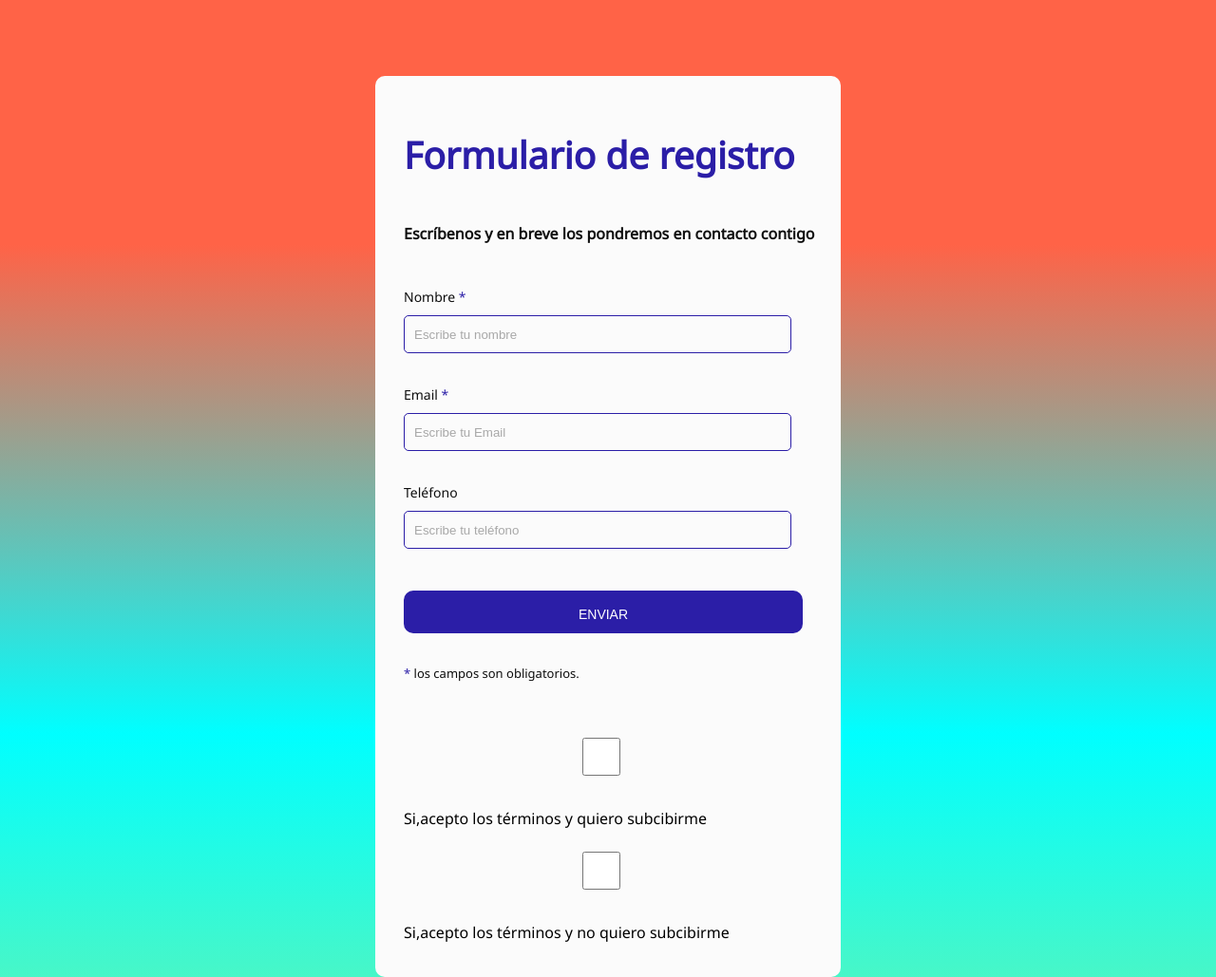
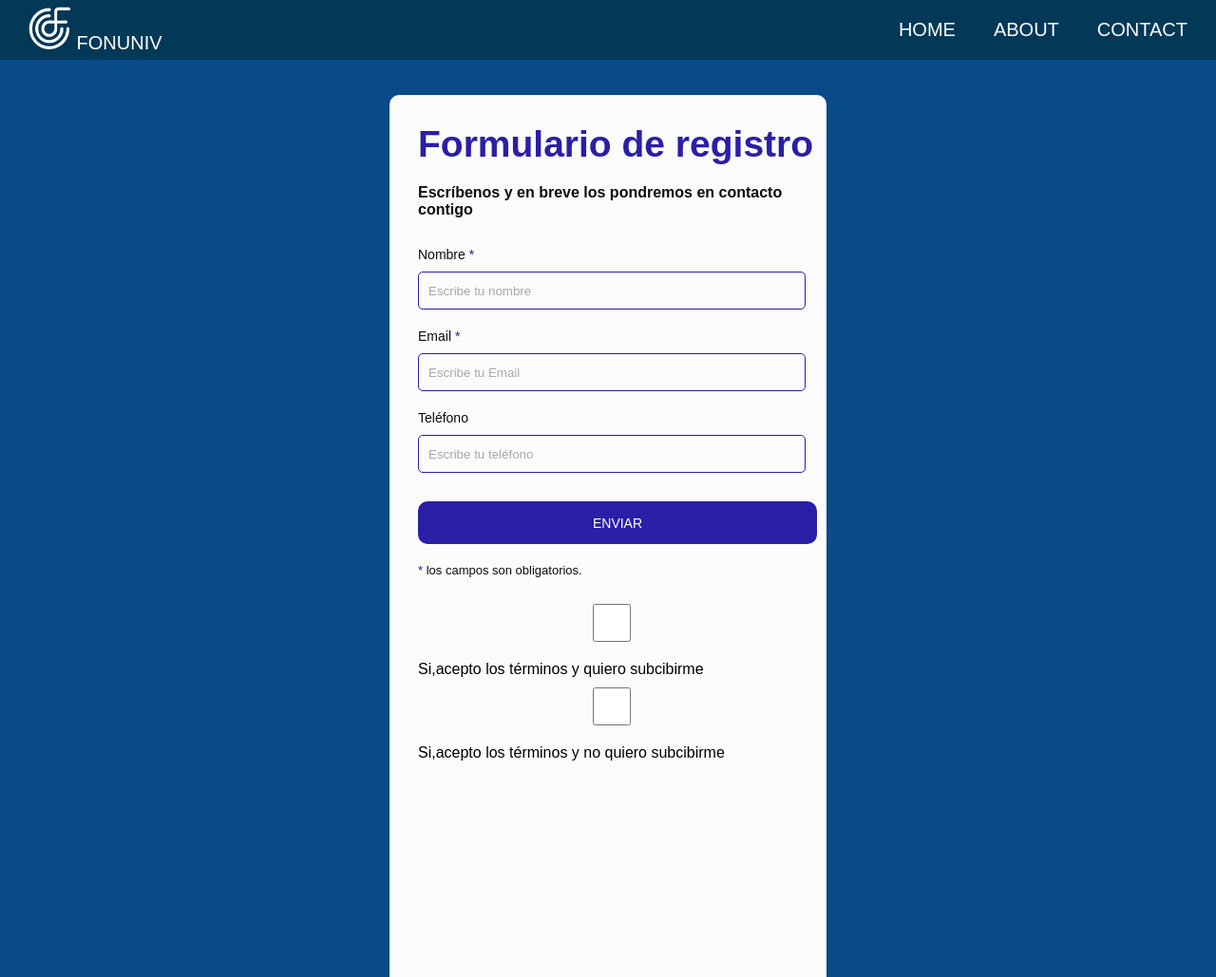
Before and after one commit to alfon03/Website, a plain HTML site: page src/formulario/formulario.html in a window 1280 px wide. Shown: the top 1029 px of the page at 95% size. Drawn offline with Linux system fonts and the light colour scheme.

Commit message:
Add files via upload

```diff
--- a/src/formulario/formulario.html
+++ b/src/formulario/formulario.html
@@ -5,13 +5,27 @@
 
   <link rel="stylesheet" type="text/css" href="../Styles/formulario.css">
   <link rel="website icon" href="../Icono logo/Mi proyecto.png">
+  <link rel="stylesheet" href="../Styles/informacion.css">
   </head>
 
 
 <body>
 
+  <div class="head">
 
-  <div class="contact_form">
+    <div class="logo">
+        <a href="../index.html" target="_blank"> <img src="../Icono logo/Mi proyecto.png" alt="iccono" width="45px"
+                height="45px"> Fonuniv</a>
+    </div>
+
+    <nav class="navbar">
+        <a href="../index.html">HOME</a>
+        <a href="../about/about.html">ABOUT</a>
+        <a href="../Contact/contact.html">CONTACT</a>
+
+    </nav>
+  </div>
+  <div style="margin-top: 100px; margin-bottom: 50px;" class="contact_form">
 
     <div class="formulario">
       <h1>Formulario de registro</h1>
```
Also changed, not shown: src/Banda_sonora/banda sonora.html (+4 -6 lines).
